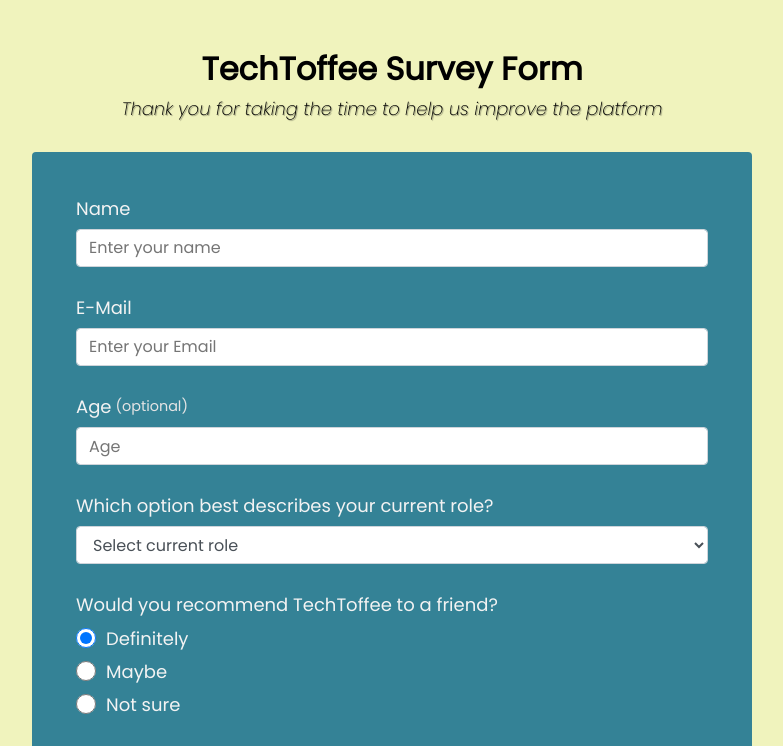
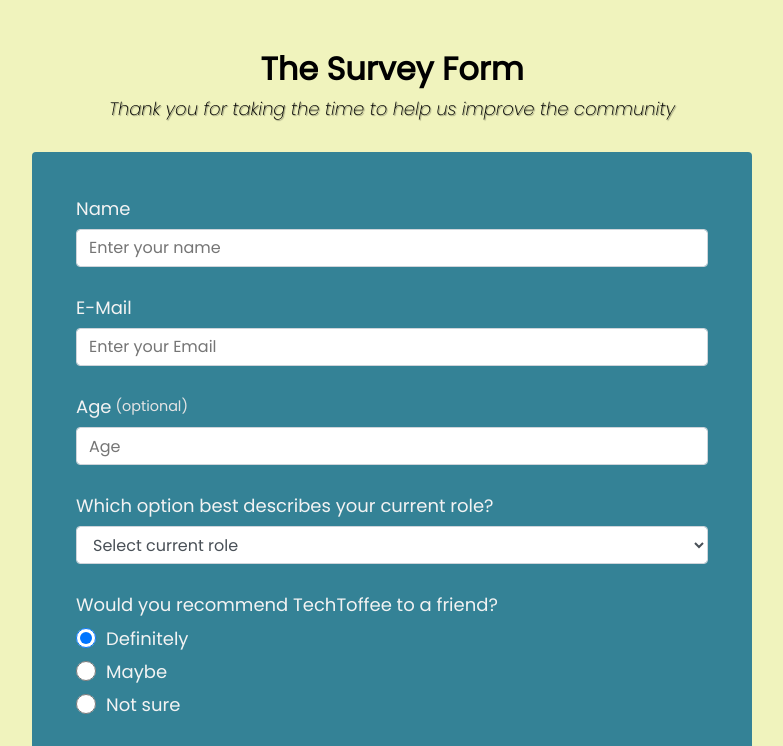
Before and after one commit to SulthanNK/The-Survey-Form, a plain HTML site: page index.html in a window 1280 px wide. Shown: the top 746 px of the page, without its empty margins (248-1031 px from the left). Drawn offline with Linux system fonts and the light colour scheme.

```diff
--- a/index.html
+++ b/index.html
@@ -10,10 +10,10 @@
   <body>
     <div class="container">
       <header class="header">
-        <h1 id="title" class="text-center">TechToffee Survey Form</h1>
+        <h1 id="title" class="text-center">The Survey Form</h1>
 
         <p id="description" class="description text-center">
-          Thank you for taking the time to help us improve the platform
+          Thank you for taking the time to help us improve the community
         </p>
       </header>
 
```
